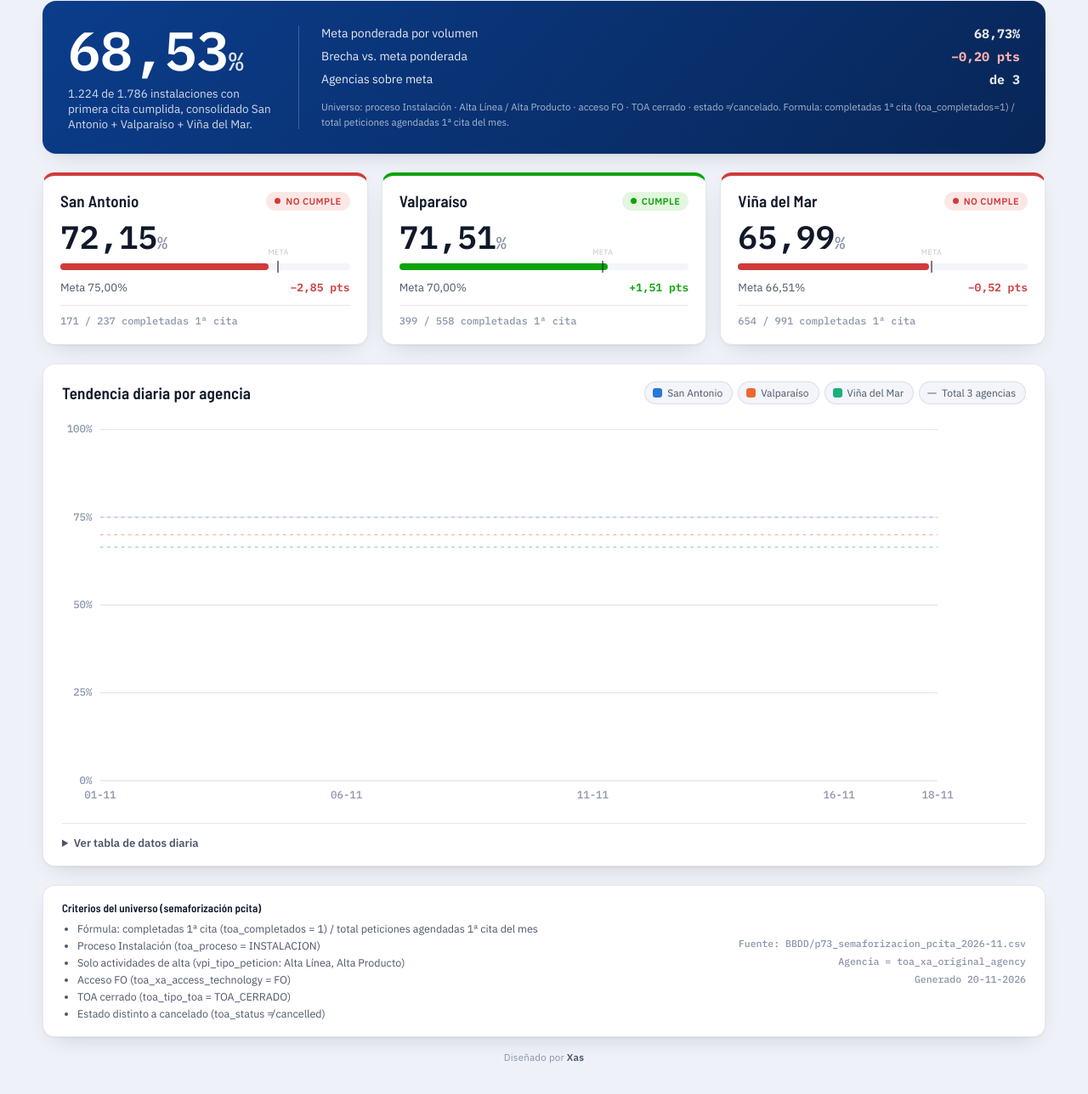
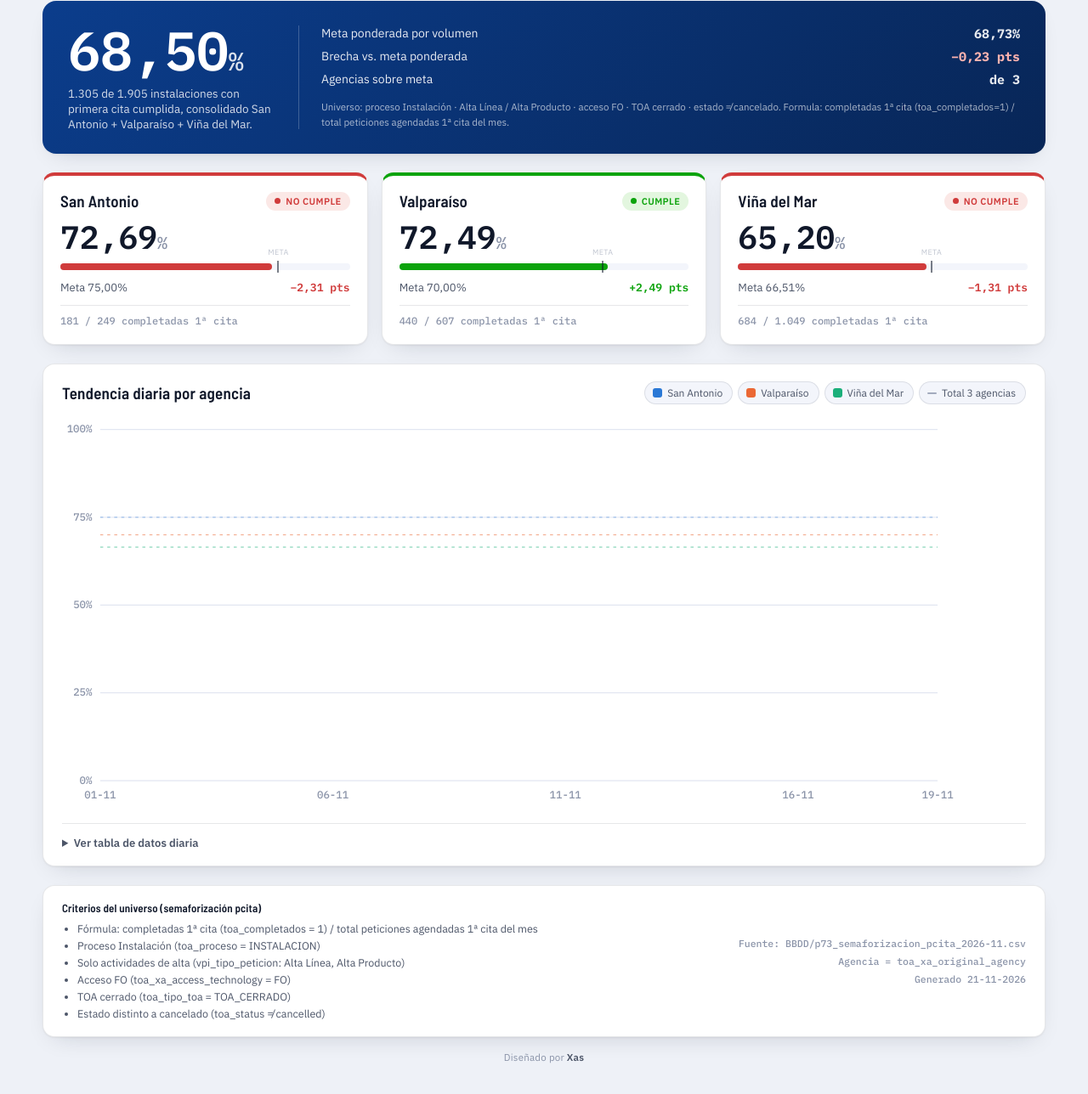
Before and after one commit to portalkpistecnicos/analisis-primera-cita, a plain HTML site: page index.html in a window 1280 px wide. Shown: the part 128-1416 px from the top of the page at 85% size. Drawn offline with Linux system fonts and the light colour scheme.

Commit message:
Actualizacion automatica 21-11-2026

```diff
--- a/index.html
+++ b/index.html
@@ -268,12 +268,12 @@
 
   <section class="hero">
     <div class="hero__figure">
-      <span class="hero__value">68,53<small>%</small></span>
-      <span class="hero__caption">1.224 de 1.786 instalaciones con primera cita cumplida, consolidado San Antonio + Valparaíso + Viña del Mar.</span>
+      <span class="hero__value">68,50<small>%</small></span>
+      <span class="hero__caption">1.305 de 1.905 instalaciones con primera cita cumplida, consolidado San Antonio + Valparaíso + Viña del Mar.</span>
     </div>
     <div class="hero__meta">
             <div class="hero__meta-row"><span>Meta ponderada por volumen</span><strong class="mono">68,73%</strong></div>
-      <div class="hero__meta-row"><span>Brecha vs. meta ponderada</span><strong class="mono neg">−0,20 pts</strong></div>
+      <div class="hero__meta-row"><span>Brecha vs. meta ponderada</span><strong class="mono neg">−0,23 pts</strong></div>
       <div class="hero__meta-row"><span>Agencias sobre meta</span><strong class="mono"> de 3</strong></div>
       <p class="hero__note">Universo: proceso Instalación · Alta Línea / Alta Producto · acceso FO · TOA cerrado · estado ≠ cancelado. Formula: completadas 1ª cita (toa_completados=1) / total peticiones agendadas 1ª cita del mes.</p>
     </div>
@@ -285,13 +285,13 @@
         <h2>San Antonio</h2>
         <span class="chip chip--bad">No cumple</span>
       </div>
-      <div class="card__figure">72,15<small>%</small></div>
+      <div class="card__figure">72,69<small>%</small></div>
       <div class="card__bar">
-        <div class="card__bar-fill" style="width:72.00%"></div>
+        <div class="card__bar-fill" style="width:73.00%"></div>
         <div class="card__bar-target" style="left:75.00%"></div>
       </div>
-      <div class="card__stats"><span>Meta 75,00%</span><span class="delta neg">−2,85 pts</span></div>
-      <div class="card__count">171 / 237 completadas 1ª cita</div>
+      <div class="card__stats"><span>Meta 75,00%</span><span class="delta neg">−2,31 pts</span></div>
+      <div class="card__count">181 / 249 completadas 1ª cita</div>
     </article>
 
     <article class="card card--good">
@@ -299,13 +299,13 @@
         <h2>Valparaíso</h2>
         <span class="chip chip--good">Cumple</span>
       </div>
-      <div class="card__figure">71,51<small>%</small></div>
+      <div class="card__figure">72,49<small>%</small></div>
       <div class="card__bar">
         <div class="card__bar-fill" style="width:72.00%"></div>
         <div class="card__bar-target" style="left:70.00%"></div>
       </div>
-      <div class="card__stats"><span>Meta 70,00%</span><span class="delta pos">+1,51 pts</span></div>
-      <div class="card__count">399 / 558 completadas 1ª cita</div>
+      <div class="card__stats"><span>Meta 70,00%</span><span class="delta pos">+2,49 pts</span></div>
+      <div class="card__count">440 / 607 completadas 1ª cita</div>
     </article>
 
     <article class="card">
@@ -313,13 +313,13 @@
         <h2>Viña del Mar</h2>
         <span class="chip chip--bad">No cumple</span>
       </div>
-      <div class="card__figure">65,99<small>%</small></div>
+      <div class="card__figure">65,20<small>%</small></div>
       <div class="card__bar">
-        <div class="card__bar-fill" style="width:66.00%"></div>
+        <div class="card__bar-fill" style="width:65.00%"></div>
         <div class="card__bar-target" style="left:66.51%"></div>
       </div>
-      <div class="card__stats"><span>Meta 66,51%</span><span class="delta neg">−0,52 pts</span></div>
-      <div class="card__count">654 / 991 completadas 1ª cita</div>
+      <div class="card__stats"><span>Meta 66,51%</span><span class="delta neg">−1,31 pts</span></div>
+      <div class="card__count">684 / 1.049 completadas 1ª cita</div>
     </article>
   </section>
 
@@ -360,7 +360,7 @@
     <div class="footer__meta">
       <span>Fuente: BBDD/p73_semaforizacion_pcita_2026-11.csv</span>
       <span>Agencia = toa_xa_original_agency</span>
-      <span>Generado 20-11-2026</span>
+      <span>Generado 21-11-2026</span>
     </div>
   </footer>
 
@@ -370,17 +370,17 @@
 
 <script>
 (function(){
-  var dates = ["01-11","02-11","03-11","04-11","05-11","06-11","07-11","08-11","09-11","10-11","11-11","12-11","13-11","14-11","15-11","16-11","17-11","18-11"];
+  var dates = ["01-11","02-11","03-11","04-11","05-11","06-11","07-11","08-11","09-11","10-11","11-11","12-11","13-11","14-11","15-11","16-11","17-11","18-11","19-11"];
 
   var series = [
     { key:"sa", name:"San Antonio", color:"var(--series-sa)", meta:75.00,
-      data:[null,null,null,null,null,null,null,null,null,null,null,null,null,null,null,null,null,null] },
+      data:[null,null,null,null,null,null,null,null,null,null,null,null,null,null,null,null,null,null,null] },
     { key:"vp", name:"Valparaíso", color:"var(--series-vp)", meta:70.00,
-      data:[null,null,null,null,null,null,null,null,null,null,null,null,null,null,null,null,null,null] },
+      data:[null,null,null,null,null,null,null,null,null,null,null,null,null,null,null,null,null,null,null] },
     { key:"vm", name:"Viña del Mar", color:"var(--series-vm)", meta:66.51,
-      data:[null,null,null,null,null,null,null,null,null,null,null,null,null,null,null,null,null,null] },
+      data:[null,null,null,null,null,null,null,null,null,null,null,null,null,null,null,null,null,null,null] },
     { key:"total", name:"Total 3 agencias", color:"var(--series-total)", meta:null, muted:true,
-      data:[null,null,null,null,null,null,null,null,null,null,null,null,null,null,null,null,null,null] }
+      data:[null,null,null,null,null,null,null,null,null,null,null,null,null,null,null,null,null,null,null] }
   ];
 
   function fmt(v){ if(v===null||v===undefined) return "—"; return v.toFixed(2).replace(".", ","); }
```
